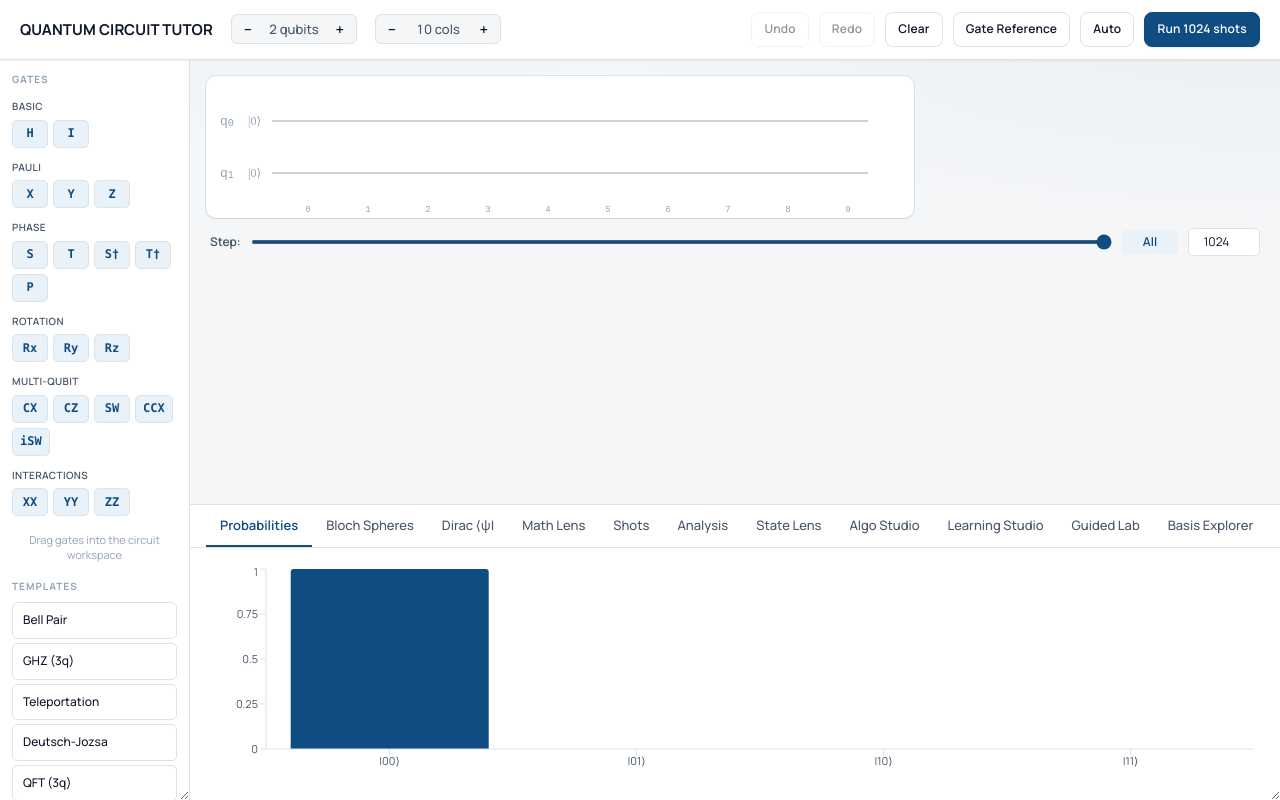
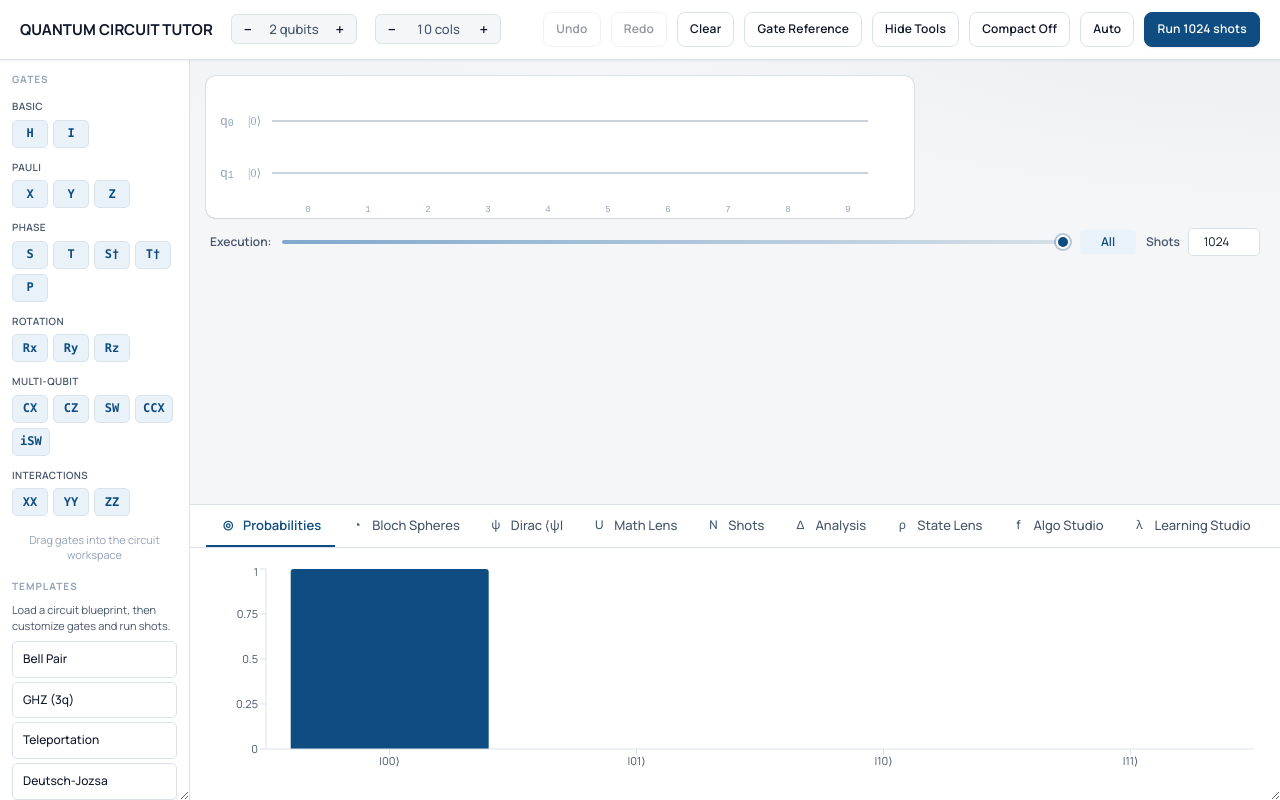
Before and after one commit to akiftaseen/Quantum-computing-circuit, a React (Vite) app: page / in a window 1280 px wide. Built offline with nearby package versions, Linux system fonts and the light colour scheme.

Commit message:
feat: implement sidebar toggle and compact mode features in AppHeader

```diff
--- a/src/App.css
+++ b/src/App.css
@@ -9,6 +9,10 @@
   --primary: #0f4c81;
   --primary-hover: #0c3f6a;
   --primary-bg: #eaf2f9;
+  --slider-track: #d7e0e8;
+  --slider-track-active: #80a9cd;
+  --slider-thumb: #0f4c81;
+  --slider-thumb-border: #ffffff;
   --shadow-sm: 0 1px 2px rgba(15, 23, 42, 0.06);
   --shadow-md: 0 8px 24px rgba(15, 23, 42, 0.08);
   --radius: 10px;
@@ -16,17 +20,71 @@
 
 /* ---- Dark theme ---- */
 [data-theme='dark'] {
-  --bg: #0f1419;
-  --card: #151d25;
-  --text: #e6edf3;
-  --text-2: #9fb0c2;
-  --text-3: #6f8398;
-  --border: #293645;
-  --primary: #66a3d2;
-  --primary-hover: #7bb4df;
-  --primary-bg: #13293d;
-  --shadow-sm: 0 1px 2px rgba(0, 0, 0, 0.25);
-  --shadow-md: 0 10px 28px rgba(0, 0, 0, 0.35);
+  --bg: #070b10;
+  --card: #0f1721;
+  --text: #e8f0f7;
+  --text-2: #a2b4c7;
+  --text-3: #6f8194;
+  --border: #1f2c3a;
+  --primary: #7eb8e7;
+  --primary-hover: #96c8ef;
+  --primary-bg: #0d2234;
+  --slider-track: #1b2a38;
+  --slider-track-active: #3b6587;
+  --slider-thumb: #88c1ef;
+  --slider-thumb-border: #0f1721;
+  --shadow-sm: 0 1px 2px rgba(0, 0, 0, 0.42);
+  --shadow-md: 0 14px 36px rgba(0, 0, 0, 0.5);
+}
+
+/* ===================== Slider System ===================== */
+.ui-slider {
+  -webkit-appearance: none;
+  appearance: none;
+  height: 4px;
+  border-radius: 999px;
+  background: linear-gradient(90deg, var(--slider-track-active), var(--slider-track));
+  cursor: pointer;
+  outline: none;
+}
+
+.ui-slider::-webkit-slider-runnable-track {
+  height: 4px;
+  border-radius: 999px;
+  background: transparent;
+}
+
+.ui-slider::-webkit-slider-thumb {
+  -webkit-appearance: none;
+  appearance: none;
+  width: 14px;
+  height: 14px;
+  border-radius: 50%;
+  border: 2px solid var(--slider-thumb-border);
+  background: var(--slider-thumb);
+  box-shadow: 0 0 0 2px color-mix(in srgb, var(--slider-thumb) 28%, transparent);
+  margin-top: -5px;
+  transition: transform 120ms ease;
+}
+
+.ui-slider:hover::-webkit-slider-thumb {
+  transform: scale(1.07);
+}
+
+.ui-slider::-moz-range-track {
+  height: 4px;
+  border: none;
+  border-radius: 999px;
+  background: linear-gradient(90deg, var(--slider-track-active), var(--slider-track));
+}
+
+.ui-slider::-moz-range-thumb {
+  width: 14px;
+  height: 14px;
+  border-radius: 50%;
+  border: 2px solid var(--slider-thumb-border);
+  background: var(--slider-thumb);
+  box-shadow: 0 0 0 2px color-mix(in srgb, var(--slider-thumb) 28%, transparent);
 }
 
 /* ===================== App Layout ===================== */
@@ -167,14 +225,33 @@ textarea:focus-visible {
   flex-direction: column;
   gap: 8px;
   resize: horizontal;
+  transition: width 180ms ease, min-width 180ms ease, padding 180ms ease, opacity 140ms ease;
 }
 
 .sidebar:hover {
   border-right-color: color-mix(in srgb, var(--primary) 28%, var(--border));
 }
 
+.app-shell.sidebar-collapsed .sidebar {
+  width: 0;
+  min-width: 0;
+  padding: 0;
+  border-right: none;
+  opacity: 0;
+  overflow: hidden;
+  resize: none;
+  pointer-events: none;
+}
+
 .sidebar-section {
   margin-top: 8px;
+}
+
+.sidebar-note {
+  margin: 0 0 8px;
+  font-size: 11px;
+  line-height: 1.4;
+  color: var(--text-2);
 }
 
 .sidebar-heading {
@@ -259,6 +336,13 @@ textarea:focus-visible {
   flex-wrap: wrap;
 }
 
+.stepper-shots {
+  display: inline-flex;
+  align-items: center;
+  gap: 8px;
+  margin-left: auto;
+}
+
 .stepper-label {
   font-size: 12px;
   font-weight: 600;
@@ -269,9 +353,7 @@ textarea:focus-visible {
 .stepper-slider {
   flex: 1;
   min-width: 120px;
-  accent-color: var(--primary);
   height: 4px;
-  cursor: pointer;
 }
 
 .stepper-val {
@@ -329,7 +411,6 @@ textarea:focus-visible {
 .param-card .param-row input[type='range'] {
   flex: 1;
   min-width: 100px;
-  accent-color: var(--primary);
 }
 
 .param-card .param-row input[type='number'] {
@@ -360,6 +441,7 @@ textarea:focus-visible {
   min-height: 150px;
   overflow: auto;
   resize: vertical;
+  overscroll-behavior: contain;
 }
 
 .results-tabs {
@@ -369,9 +451,17 @@ textarea:focus-visible {
   padding: 0 16px;
   flex-shrink: 0;
   overflow-x: auto;
+  position: sticky;
+  top: 0;
+  z-index: 2;
+  background: color-mix(in srgb, var(--card) 95%, transparent);
+  backdrop-filter: blur(6px);
 }
 
 .results-tab {
+  display: inline-flex;
+  align-items: center;
+  gap: 7px;
   padding: 10px 14px;
   font-size: 13px;
   font-weight: 500;
@@ -394,6 +484,20 @@ textarea:focus-visible {
   font-weight: 600;
 }
 
+.results-tab-icon {
+  display: inline-flex;
+  align-items: center;
+  justify-content: center;
+  width: 16px;
+  height: 16px;
+  font-size: 12px;
+  color: color-mix(in srgb, var(--text-2) 78%, var(--primary));
+}
+
+.results-tab.active .results-tab-icon {
+  color: var(--primary);
+}
+
 .results-content {
   padding: 16px;
   overflow: auto;
@@ -443,10 +547,43 @@ textarea:focus-visible {
   margin: 0 auto;
 }
 
+.shots-header-row {
+  display: flex;
+  align-items: center;
+  justify-content: space-between;
+  gap: 10px;
+  margin-bottom: 6px;
+}
+
+.shots-header-actions {
+  display: inline-flex;
+  align-items: center;
+  gap: 8px;
+}
+
 .shots-subtitle {
-  margin: 0 0 10px;
-  font-size: 12px;
-  color: var(--text-2);
+  margin: 0;
+  font-size: 12px;
+  color: var(--text-2);
+}
+
+.shots-noise-state {
+  border: 1px solid var(--border);
+  border-radius: 999px;
+  padding: 3px 8px;
+  font-size: 10px;
+  font-weight: 700;
+  letter-spacing: 0.4px;
+  color: var(--text-2);
+  background: var(--bg);
+  text-transform: uppercase;
+  white-space: nowrap;
+}
+
+.shots-noise-state.on {
+  color: #0f766e;
+  border-color: color-mix(in srgb, #10b981 45%, var(--border));
+  background: color-mix(in srgb, #10b981 15%, var(--card));
 }
 
 .shots-summary-grid {
@@ -1443,10 +1580,18 @@ textarea:focus-visible {
   margin: 0 0 10px;
 }
 
+.matrix-wrap {
+  overflow: auto;
+  border: 1px solid var(--border);
+  border-radius: 10px;
+  max-height: 320px;
+}
+
 .matrix-table {
   border-collapse: collapse;
   font-family: var(--font-mono);
   font-size: 12px;
+  width: max-content;
 }
 
 .mat-cell {
@@ -1580,11 +1725,78 @@ textarea:focus-visible {
   background: var(--border);
 }
 
+.header-adjuster button:disabled {
+  opacity: 0.35;
+  cursor: not-allowed;
+}
+
 .header-adjuster span {
   min-width: 56px;
   text-align: center;
   white-space: nowrap;
   font-variant-numeric: tabular-nums;
+}
+
+.app-shell.compact .app-header {
+  padding: 8px 14px;
+  gap: 8px;
+}
+
+.app-shell.compact .btn {
+  padding: 6px 10px;
+  font-size: 11px;
+}
+
+.app-shell.compact .header-adjuster {
+  padding: 1px 3px;
+}
+
+.app-shell.compact .header-adjuster button {
+  width: 22px;
+  height: 22px;
+}
+
+.app-shell.compact .sidebar {
+  width: 168px;
+  min-width: 156px;
+  padding: 9px;
+}
+
+.app-shell.compact .template-btn,
+.app-shell.compact .palette-chip {
+  height: 24px;
+  min-width: 32px;
+  font-size: 11px;
+}
+
+.app-shell.compact .circuit-scroll {
+  padding: 10px;
+}
+
+.app-shell.compact .stepper-row {
+  padding-top: 6px;
+  gap: 8px;
+}
+
+.app-shell.compact .results-panel {
+  max-height: 52vh;
+}
+
+.app-shell.compact .results-tabs {
+  padding: 0 12px;
+}
+
+.app-shell.compact .results-tab {
+  padding: 8px 10px;
+  font-size: 12px;
+}
+
+.app-shell.compact .results-content {
+  padding: 12px;
+}
+
+.app-shell.compact .info-card {
+  padding: 9px 12px;
 }
 
 @keyframes app-fade-in {
@@ -1664,6 +1876,11 @@ textarea:focus-visible {
     max-height: 240px;
   }
 
+  .app-shell.sidebar-collapsed .sidebar {
+    max-height: 0;
+    border-bottom: none;
+  }
+
   .circuit-scroll {
     padding: 10px;
   }
@@ -1681,6 +1898,21 @@ textarea:focus-visible {
     grid-template-columns: 1fr;
   }
 
+  .shots-header-row {
+    flex-direction: column;
+    align-items: flex-start;
+    gap: 6px;
+  }
+
+  .shots-header-actions {
+    width: 100%;
+    justify-content: space-between;
+  }
+
+  .stepper-shots {
+    margin-left: 0;
+  }
+
   .dirac-prob-row {
     grid-template-columns: 70px 1fr 56px;
   }
--- a/src/App.tsx
+++ b/src/App.tsx
@@ -36,6 +36,8 @@ type Tab = 'prob' | 'bloch' | 'dirac' | 'math' | 'shots' | 'analysis' | 'state'
 const App: React.FC = () => {
   const { circuit, setCircuit, undo, redo, reset, canUndo, canRedo } = useCircuitHistory(INIT);
   const { mode: themeMode, cycleThemeMode } = useTheme();
+  const [sidebarCollapsed, setSidebarCollapsed] = useState(false);
+  const [compactMode, setCompactMode] = useState(false);
   const [stepCol, setStepCol] = useState<number | null>(null);
   const [selectedId, setSelectedId] = useState<string | null>(null);
   const [tab, setTab] = useState<Tab>('prob');
@@ -138,6 +140,10 @@ const App: React.FC = () => {
     if (!Number.isFinite(parsed)) return;
     const clamped = Math.max(1, Math.min(100000, Math.round(parsed)));
     setNumShots(clamped);
+  };
+
+  const resetNoise = () => {
+    setNoise(defaultNoise);
   };
 
   const handleClear = () => { reset({ ...circuit, gates: [] }); setSelectedId(null); setShotsResult(null); setNoisyShotsResult(null); setStepCol(null); };
@@ -245,22 +251,22 @@ const App: React.FC = () => {
     };
   }, [shotsResult, noisyShotsResult, numShots, circuit.numQubits]);
 
-  const TABS: { key: Tab; label: string }[] = [
-    { key: 'prob', label: 'Probabilities' },
-    { key: 'bloch', label: 'Bloch Spheres' },
-    { key: 'dirac', label: 'Dirac ⟨ψ|' },
-    { key: 'math', label: 'Math Lens' },
-    { key: 'shots', label: 'Shots' },
-    { key: 'analysis', label: 'Analysis' },
-    { key: 'state', label: 'State Lens' },
-    { key: 'algorithms', label: 'Algo Studio' },
-    { key: 'learn', label: 'Learning Studio' },
-    { key: 'walkthrough', label: 'Guided Lab' },
-    { key: 'basis', label: 'Basis Explorer' },
+  const TABS: { key: Tab; label: string; icon: string }[] = [
+    { key: 'prob', label: 'Probabilities', icon: '◎' },
+    { key: 'bloch', label: 'Bloch Spheres', icon: '◔' },
+    { key: 'dirac', label: 'Dirac ⟨ψ|', icon: 'ψ' },
+    { key: 'math', label: 'Math Lens', icon: 'U' },
+    { key: 'shots', label: 'Shots', icon: 'N' },
+    { key: 'analysis', label: 'Analysis', icon: '∆' },
+    { key: 'state', label: 'State Lens', icon: 'ρ' },
+    { key: 'algorithms', label: 'Algo Studio', icon: 'f' },
+    { key: 'learn', label: 'Learning Studio', icon: 'λ' },
+    { key: 'walkthrough', label: 'Guided Lab', icon: '→' },
+    { key: 'basis', label: 'Basis Explorer', icon: '⊗' },
   ];
 
   return (
-    <div className="app-shell">
+    <div className={`app-shell${compactMode ? ' compact' : ''}${sidebarCollapsed ? ' sidebar-collapsed' : ''}`}>
       <AppHeader
         numQubits={circuit.numQubits}
         numColumns={circuit.numColumns}
@@ -276,15 +282,20 @@ const App: React.FC = () => {
         onShowGates={() => setShowGateModal(true)}
         onCycleTheme={cycleThemeMode}
         onRunShots={handleRunShots}
+        sidebarCollapsed={sidebarCollapsed}
+        compactMode={compactMode}
+        onToggleSidebar={() => setSidebarCollapsed((prev) => !prev)}
+        onToggleCompactMode={() => setCompactMode((prev) => !prev)}
       />
 
       {/* ─── Body ─── */}
       <div className="app-body">
         {/* ─── Left Sidebar ─── */}
-        <aside className="sidebar">
+        <aside className="sidebar" aria-hidden={sidebarCollapsed}>
           <GatePalette />
           <div className="sidebar-section">
             <h3 className="sidebar-heading">Templates</h3>
+            <p className="sidebar-note">Load a circuit blueprint, then customize gates and run shots.</p>
             {TEMPLATES.map(t => (
               <button key={t.name} className="template-btn" onClick={() => handleTemplate(t.build)}>{t.name}</button>
             ))}
@@ -306,16 +317,19 @@ const App: React.FC = () => {
             />
             {/* Stepper bar */}
             <div className="stepper-row">
-              <span className="stepper-label">Step:</span>
+              <span className="stepper-label">Execution:</span>
               <input
                 type="range"
                 min={0}
                 max={maxStepCol + 1}
                 value={stepCol === null ? maxStepCol + 1 : stepCol}
                 onChange={e => { const v = +e.target.value; setStepCol(v > maxStepCol ? null : v); }}
-                className="stepper-slider"
+                className="ui-slider stepper-slider"
+                aria-label="Execution step"
               />
               <span className="stepper-val">{stepCol === null ? 'All' : `Col ${stepCol}`}</span>
+              <label className="stepper-shots">
+                <span className="stepper-label">Shots</span>
                 <input
                   type="number"
                   min={1}
@@ -324,6 +338,7 @@ const App: React.FC = () => {
                   onChange={e => updateNumShots(e.target.value)}
                   className="shots-input"
                 />
+              </label>
             </div>
           </div>
 
@@ -342,6 +357,8 @@ const App: React.FC = () => {
                     const v = +e.target.value;
                     handleUpdateGate(paramEdit.id, { params: [v] });
                   }}
+                  className="ui-slider"
+                  aria-label="Gate parameter"
                 />
                 <input
                   type="number"
@@ -374,7 +391,8 @@ const App: React.FC = () => {
                   className={`results-tab${tab === t.key ? ' active' : ''}`}
                   onClick={() => setTab(t.key)}
                 >
-                  {t.label}
+                  <span className="results-tab-icon" aria-hidden="true">{t.icon}</span>
+                  <span>{t.label}</span>
                 </button>
               ))}
             </div>
@@ -405,6 +423,7 @@ const App: React.FC = () => {
                   {unitaryMatrix ? (
                     <div>
                       <h4>Overall Unitary ({1 << circuit.numQubits}×{1 << circuit.numQubits})</h4>
+                      <div className="matrix-wrap">
                         <table className="matrix-table">
                           <tbody>
                             {unitaryMatrix.map((row, i) => (
@@ -417,6 +436,7 @@ const App: React.FC = () => {
                           </tbody>
                         </table>
                       </div>
+                    </div>
                   ) : (
                     <p className="empty-msg">Unable to compute unitary for this circuit configuration.</p>
                   )}
@@ -425,26 +445,40 @@ const App: React.FC = () => {
 
               {tab === 'shots' && (
                 <div className="shots-panel">
+                  <div className="shots-header-row">
                     <p className="shots-subtitle">
                       Sample computational-basis outcomes and inspect how hardware-style noise shifts the distribution.
                     </p>
+                    <div className="shots-header-actions">
+                      <span className={`shots-noise-state${noise.enabled ? ' on' : ''}`}>
+                        Noise {noise.enabled ? 'ON' : 'OFF'}
+                      </span>
+                      <button className="btn" onClick={resetNoise} disabled={!noise.enabled}>Reset Noise</button>
+                    </div>
+                  </div>
 
                   <div className="noise-controls">
                     <label>
                       <span>Depolarizing</span>
                       <input type="range" min={0} max={0.2} step={0.005} value={noise.depolarizing1q}
+                        className="ui-slider"
+                        aria-label="Depolarizing noise"
                         onChange={(e) => updateNoise({ depolarizing1q: Number(e.target.value) })} />
                       <strong className="noise-value">{toPct(noise.depolarizing1q)}</strong>
                     </label>
                     <label>
                       <span>Amplitude damping</span>
                       <input type="range" min={0} max={0.2} step={0.005} value={noise.amplitudeDamping}
+                        className="ui-slider"
+                        aria-label="Amplitude damping noise"
                         onChange={(e) => updateNoise({ amplitudeDamping: Number(e.target.value) })} />
                       <strong className="noise-value">{toPct(noise.amplitudeDamping)}</strong>
                     </label>
                     <label>
                       <span>Readout error</span>
                       <input type="range" min={0} max={0.15} step={0.005} value={noise.readoutError}
+                        className="ui-slider"
+                        aria-label="Readout error noise"
                         onChange={(e) => updateNoise({ readoutError: Number(e.target.value) })} />
                       <strong className="noise-value">{toPct(noise.readoutError)}</strong>
                     </label>
--- a/src/components/AppHeader.tsx
+++ b/src/components/AppHeader.tsx
@@ -1,5 +1,6 @@
 import React from 'react';
 import type { ThemeMode } from '../hooks/useTheme';
+import { CIRCUIT_CONSTRAINTS } from '../logic/constants';
 
 interface Props {
   numQubits: number;
@@ -8,6 +9,8 @@ interface Props {
   canRedo: boolean;
   numShots: number;
   themeMode: ThemeMode;
+  sidebarCollapsed: boolean;
+  compactMode: boolean;
   onSetQubits: (n: number) => void;
   onSetColumns: (n: number) => void;
   onUndo: () => void;
@@ -16,6 +19,8 @@ interface Props {
   onShowGates: () => void;
   onCycleTheme: () => void;
   onRunShots: () => void;
+  onToggleSidebar: () => void;
+  onToggleCompactMode: () => void;
 }
 
 const themeLabel = (mode: ThemeMode) => {
@@ -31,6 +36,8 @@ const AppHeader: React.FC<Props> = ({
   canRedo,
   numShots,
   themeMode,
+  sidebarCollapsed,
+  compactMode,
   onSetQubits,
   onSetColumns,
   onUndo,
@@ -39,21 +46,28 @@ const AppHeader: React.FC<Props> = ({
   onShowGates,
   onCycleTheme,
   onRunShots,
+  onToggleSidebar,
+  onToggleCompactMode,
 }) => {
+  const canDecQubits = numQubits > CIRCUIT_CONSTRAINTS.MIN_QUBITS;
+  const canIncQubits = numQubits < CIRCUIT_CONSTRAINTS.MAX_QUBITS;
+  const canDecColumns = numColumns > CIRCUIT_CONSTRAINTS.MIN_COLUMNS;
+  const canIncColumns = numColumns < CIRCUIT_CONSTRAINTS.MAX_COLUMNS;
+
   return (
     <header className="app-header">
       <h1>Quantum Circuit Tutor</h1>
 
-      <div className="header-adjuster">
-        <button onClick={() => onSetQubits(numQubits - 1)}>−</button>
+      <div className="header-adjuster" aria-label="Qubit count control">
+        <button aria-label="Decrease qubits" disabled={!canDecQubits} onClick={() => onSetQubits(numQubits - 1)}>−</button>
         <span>{numQubits} qubits</span>
-        <button onClick={() => onSetQubits(numQubits + 1)}>+</button>
+        <button aria-label="Increase qubits" disabled={!canIncQubits} onClick={() => onSetQubits(numQubits + 1)}>+</button>
       </div>
 
-      <div className="header-adjuster">
-        <button onClick={() => onSetColumns(numColumns - 2)}>−</button>
+      <div className="header-adjuster" aria-label="Column count control">
+        <button aria-label="Decrease columns" disabled={!canDecColumns} onClick={() => onSetColumns(numColumns - 2)}>−</button>
         <span>{numColumns} cols</span>
-        <button onClick={() => onSetColumns(numColumns + 2)}>+</button>
+        <button aria-label="Increase columns" disabled={!canIncColumns} onClick={() => onSetColumns(numColumns + 2)}>+</button>
       </div>
 
       <div className="header-spacer" />
@@ -62,6 +76,12 @@ const AppHeader: React.FC<Props> = ({
       <button className="btn" onClick={onRedo} disabled={!canRedo} title="Redo (Ctrl+Shift+Z)">Redo</button>
       <button className="btn" onClick={onClear}>Clear</button>
       <button className="btn" onClick={onShowGates} title="Gate reference">Gate Reference</button>
+      <button className="btn" onClick={onToggleSidebar} title="Toggle toolbox sidebar">
+        {sidebarCollapsed ? 'Show Tools' : 'Hide Tools'}
+      </button>
+      <button className={`btn${compactMode ? ' btn-primary' : ''}`} onClick={onToggleCompactMode} title="Toggle compact layout">
+        Compact {compactMode ? 'On' : 'Off'}
+      </button>
       <button className="btn" onClick={onCycleTheme} title="Cycle theme mode">
         {themeLabel(themeMode)}
       </button>
```
Lines whose indentation alone changed are shown as unchanged.
